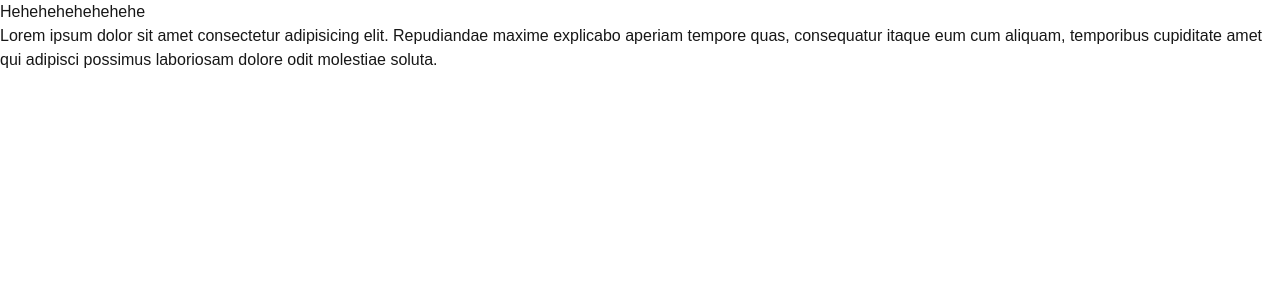
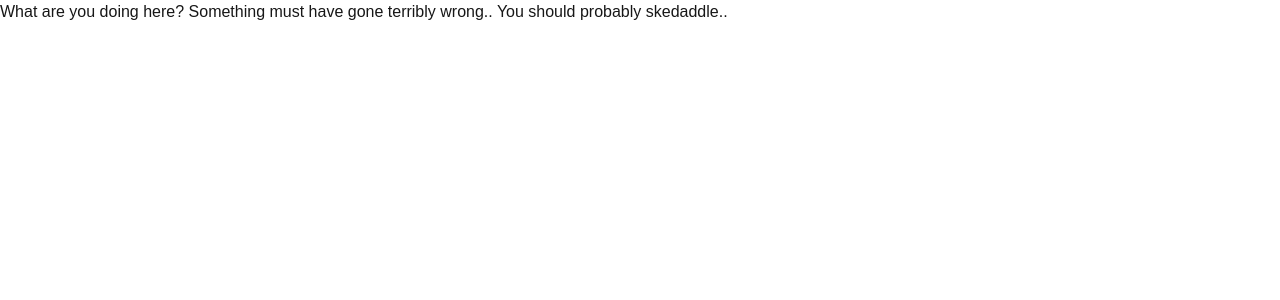
Before and after one commit to Shinyn/yvion, a Next.js app: page /movie in a window 1280 px wide. Shown: the top 300 px of the page. Built offline with nearby package versions, Linux system fonts and the light colour scheme.

Commit message:
Replaced placeholder text with something coherent

```diff
--- a/app/movie/page.tsx
+++ b/app/movie/page.tsx
@@ -1,12 +1,7 @@
 export default async function Movie() {
   return (
     <>
-      <h1>Hehehehehehehehe</h1>
-      <p>
-        Lorem ipsum dolor sit amet consectetur adipisicing elit. Repudiandae maxime explicabo aperiam tempore quas,
-        consequatur itaque eum cum aliquam, temporibus cupiditate amet qui adipisci possimus laboriosam dolore odit
-        molestiae soluta.
-      </p>
+      <h1>What are you doing here? Something must have gone terribly wrong.. You should probably skedaddle..</h1>
     </>
   );
 }
```
